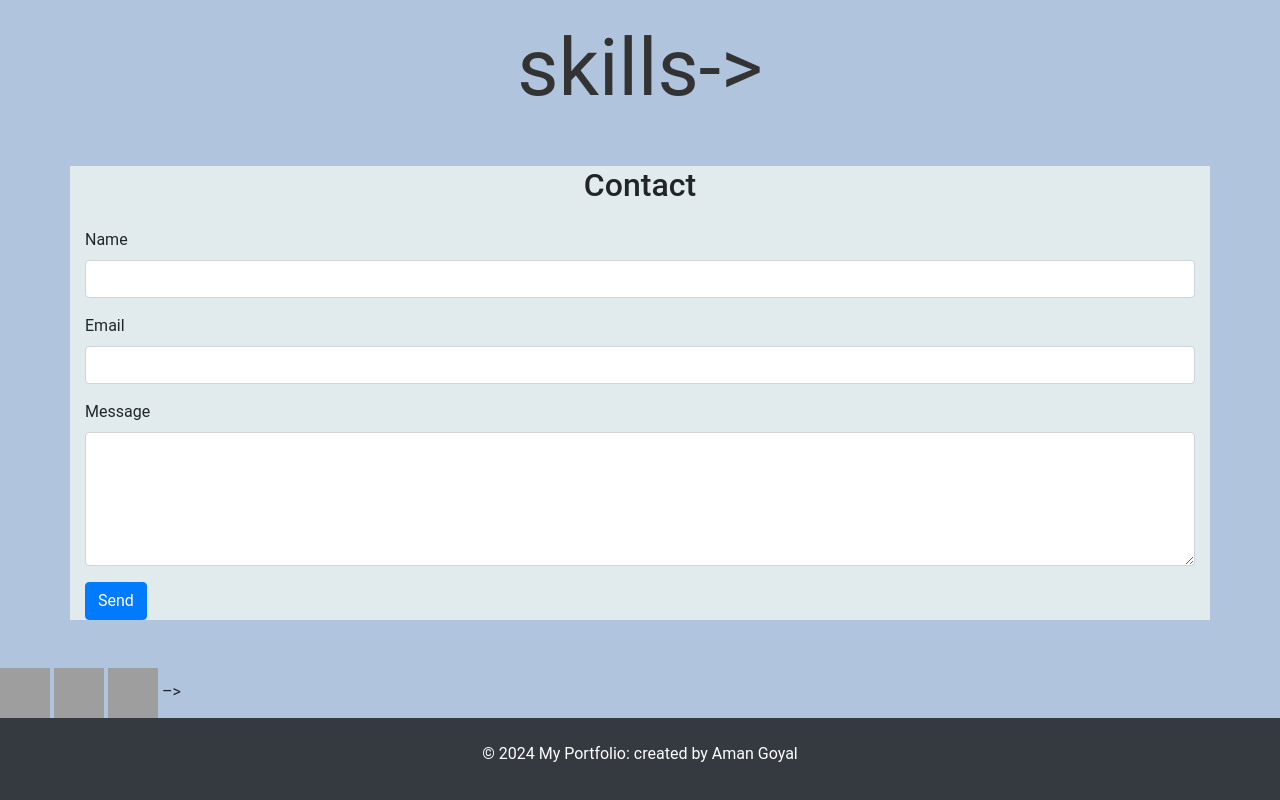
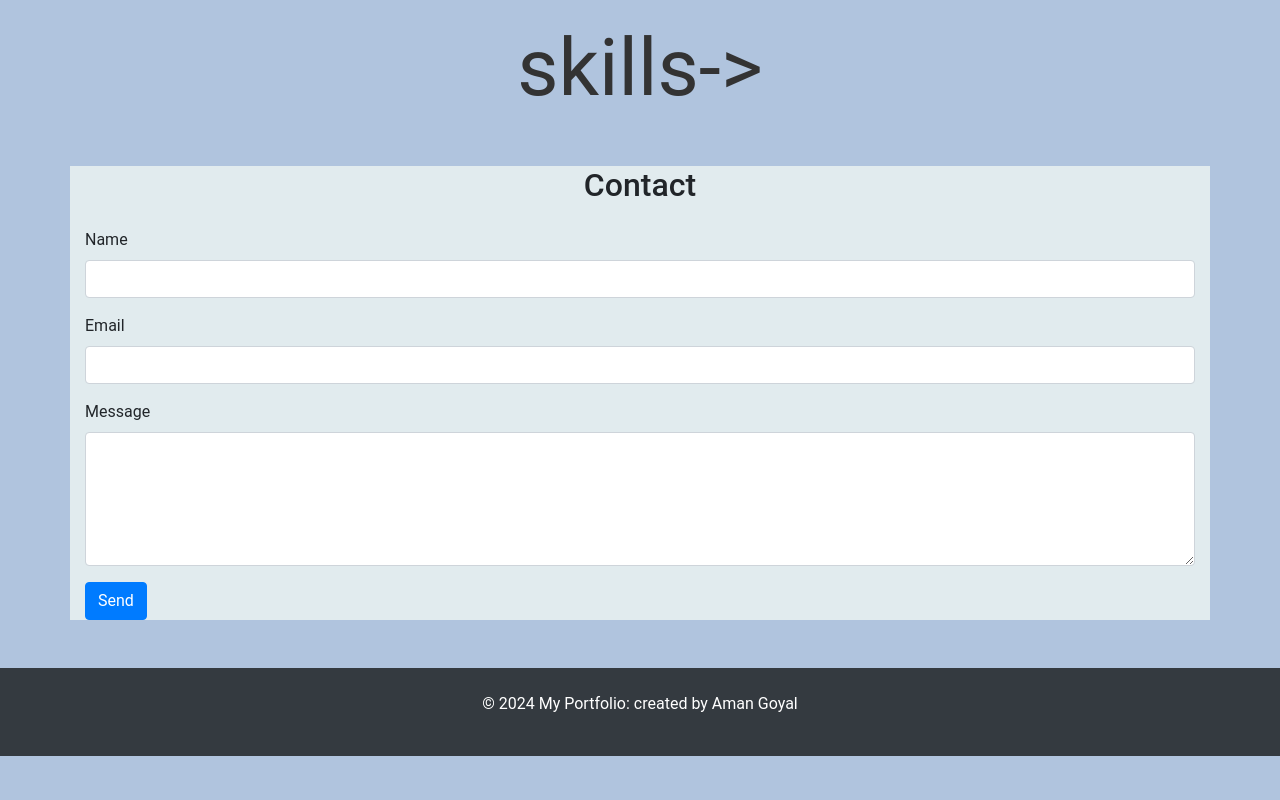
Before and after one commit to johnwick696/Aman_Goyal_Portfolio, a plain HTML site: page index.html in a window 1280 px wide. Shown: the part 1051-1851 px from the top of the page. After the commit the page ends 1807 px from the top, so only its background shows below. Drawn offline with nearby package versions, Linux system fonts and the light colour scheme; grey boxes are pictures that could not be loaded.

Commit message:
Update index.html

```diff
--- a/index.html
+++ b/index.html
@@ -95,11 +95,7 @@
         </form>
     </section>
 
-    <!<div class="socialmedia">
-        <a href="http://instagram.com/aman_goyal2895/"><img src="https://upload.wikimedia.org/wikipedia/commons/9/95/Instagram_logo_2022.svg" alt="insta" height="50px" width="50px"></a>
-        <a href="http://linkedin.com"><img src="https://encrypted-tbn0.gstatic.com/images?q=tbn:ANd9GcS0bGEl9v47XieEtHyj0TqTr1tOXJmib-KHtw&s" alt="linkedin" height="50px" width="50px"></a>
-        <a href="http://twitter.com"><img src="https://avatars.githubusercontent.com/u/50278?s=280&v=4" alt="twitter" height="50px" width="50px"></a>
-    </div>–>
+
 
     <footer class="bg-dark text-white text-center py-4">
         <p>&copy; 2024 My Portfolio: created by Aman Goyal</p>
```
